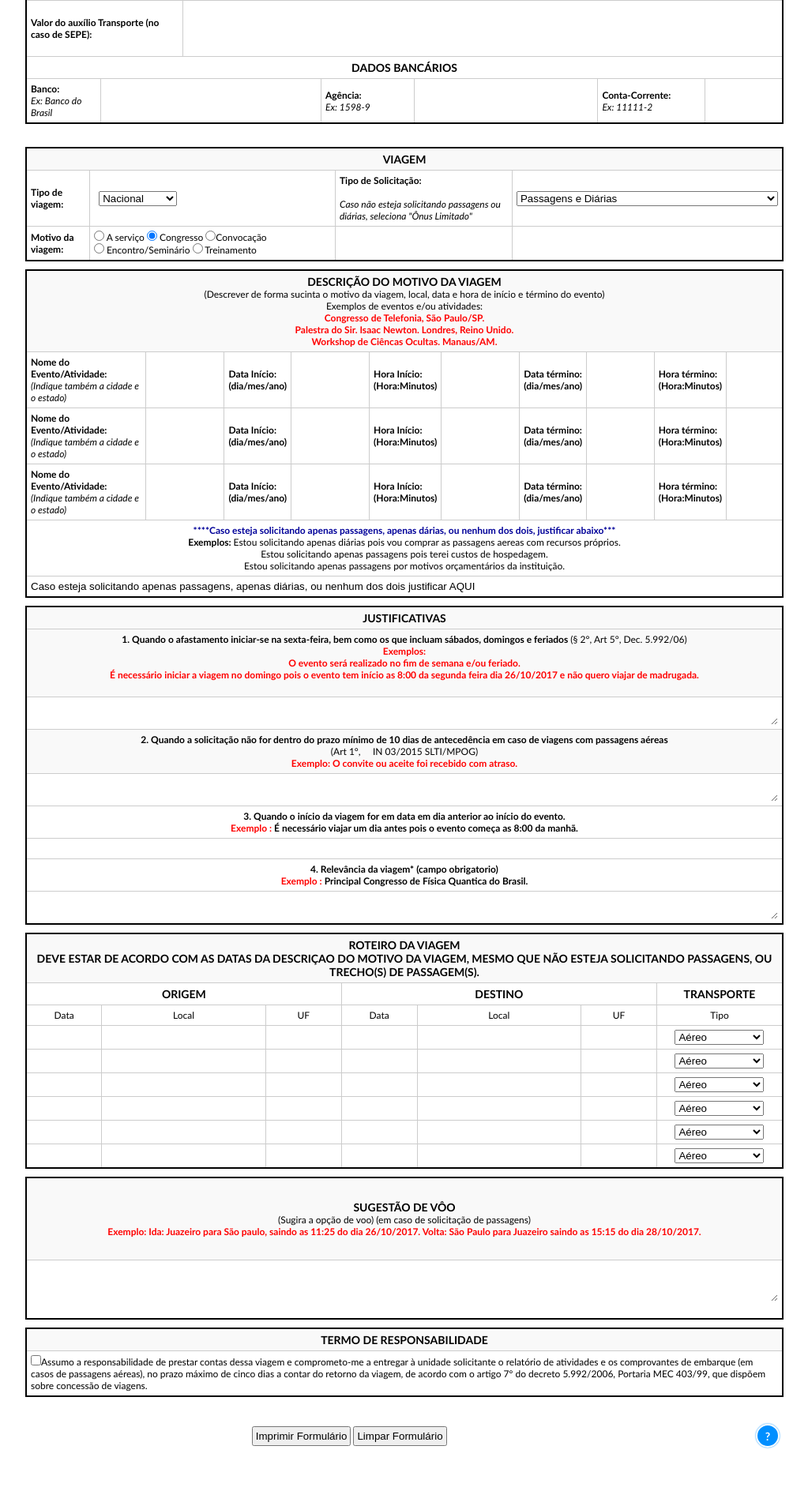
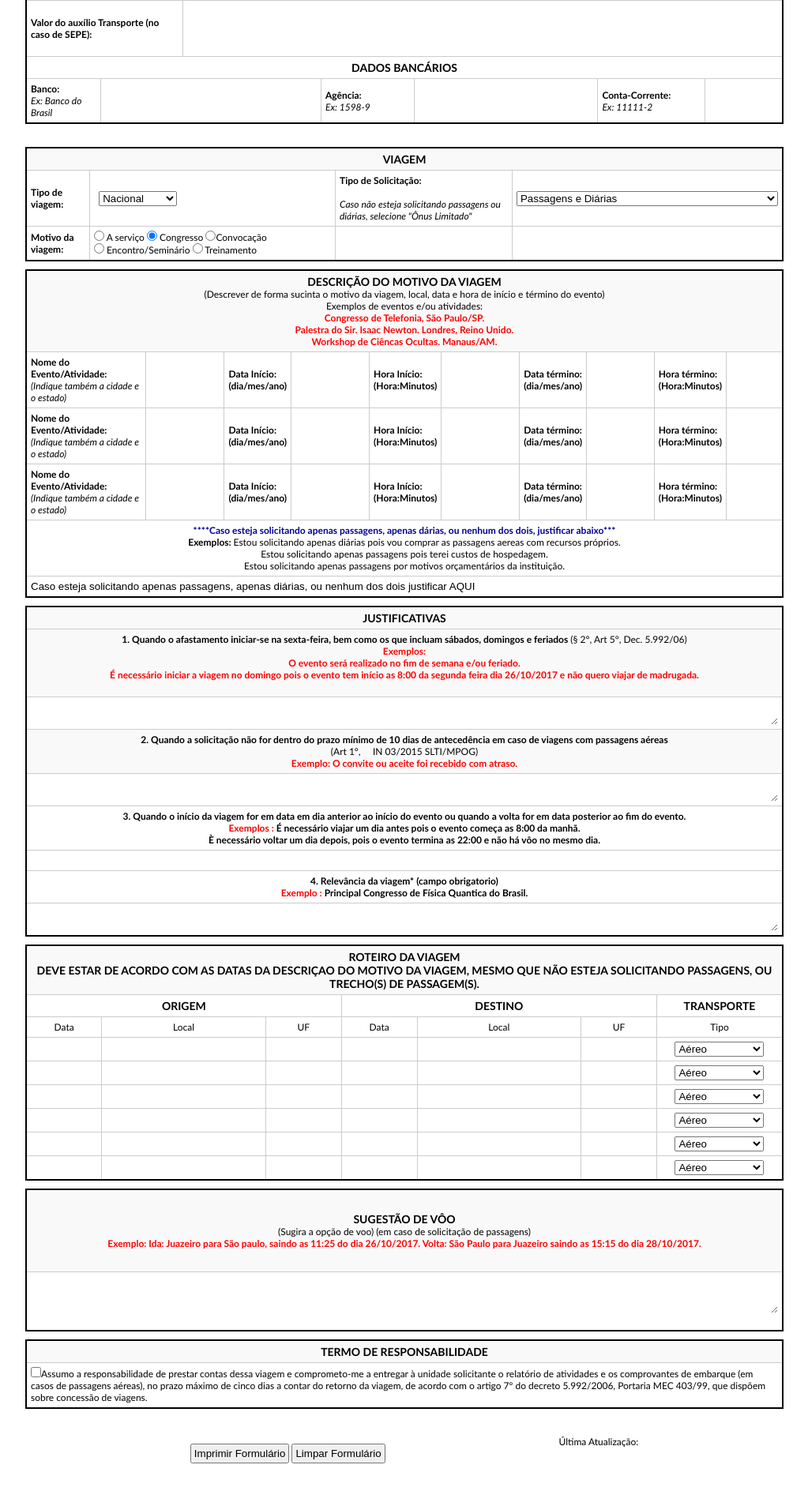
Before and after one commit to rafaelperazzo/e-pcdp, a PHP site: page / in a window 1280 px wide. Shown: the part 761-2649 px from the top of the page at 79% size, without its empty margins (128-1151 px from the left). Before the commit the page ends 2595 px from the top, so only its background shows below. Run offline with PHP 8.4, Linux system fonts and the light colour scheme.

Commit message:
Versão 18/04/2018 - 10:50

```diff
--- a/index.php
+++ b/index.php
@@ -227,7 +227,7 @@
             <td><span style="font-weight: bold;">Tipo de Solicitação: <br>
               </span><br>
               <span style="font-weight: normal; font-style: italic;">Caso não
-                esteja solicitando passagens ou diárias, seleciona "Ônus
+                esteja solicitando passagens ou diárias, selecione "Ônus
                 Limitado"</span> </td>
             <td>
               <select required="required" name="tipo_solicitacao">
@@ -424,12 +424,16 @@
           </tr>
           <tr>
             <td style="text-align: center;"><b>3. Quando o início da viagem for
-                em data em dia anterior ao início do evento. </b><br>
-              <b><span style="color: rgb(255, 0, 0); font-weight: bold;">Exemplo
+                em data em dia anterior ao início do evento ou quando a volta
+                for em data posterior ao fim do evento. </b><br>
+              <b><span style="color: rgb(255, 0, 0); font-weight: bold;">Exemplos
                   : </span></b><span style="color: rgb(255, 0, 0); font-weight: bold;"><span
                   style="color: rgb(255, 0, 0); font-weight: bold;"><span style="color: black;">É
                     necessário viajar um dia antes pois o evento começa as 8:00
-                    da manhã.</span></span><b><span style="color: rgb(255, 0, 0); font-weight: bold;"><span
+                    da manhã.<br>
+                    È necessário voltar um dia depois, pois o evento termina as
+                    22:00 e não há vôo no mesmo dia.<br>
+                  </span></span><b><span style="color: rgb(255, 0, 0); font-weight: bold;"><span
                       style="color: black;"> </span></span></b> </span></td>
           </tr>
           <tr>
@@ -685,8 +689,9 @@
             <td style="text-align: center;" class=""><input value="Imprimir Formulário"
 type="submit"> <input value="Limpar Formulário" name="clear" onclick="clearFunction()"
 type="submit">&nbsp;</td>
-            <td class="">&nbsp;<a href="pcdp_instrucao_preenchimento.pdf" class="help"
-                title="Instruções de preenchimento em arquivo PDF">?</a> </td>
+            <td class="">&nbsp;Última Atualização: <br>
+              <br>
+              &nbsp;</td>
           </tr>
         </tbody>
       </table>
```
Also changed, not shown: pcdp.php (+22 -0 lines).
